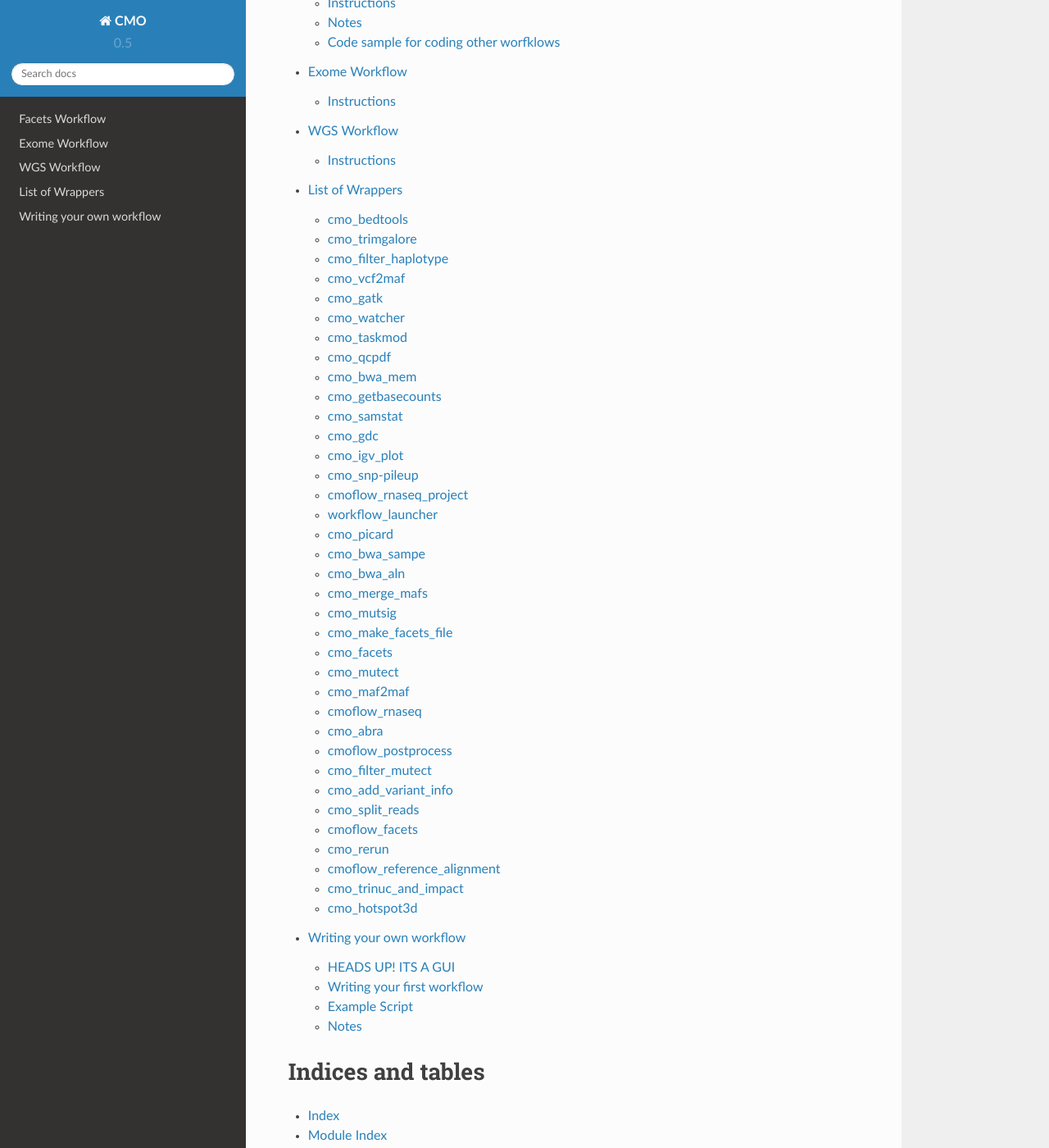
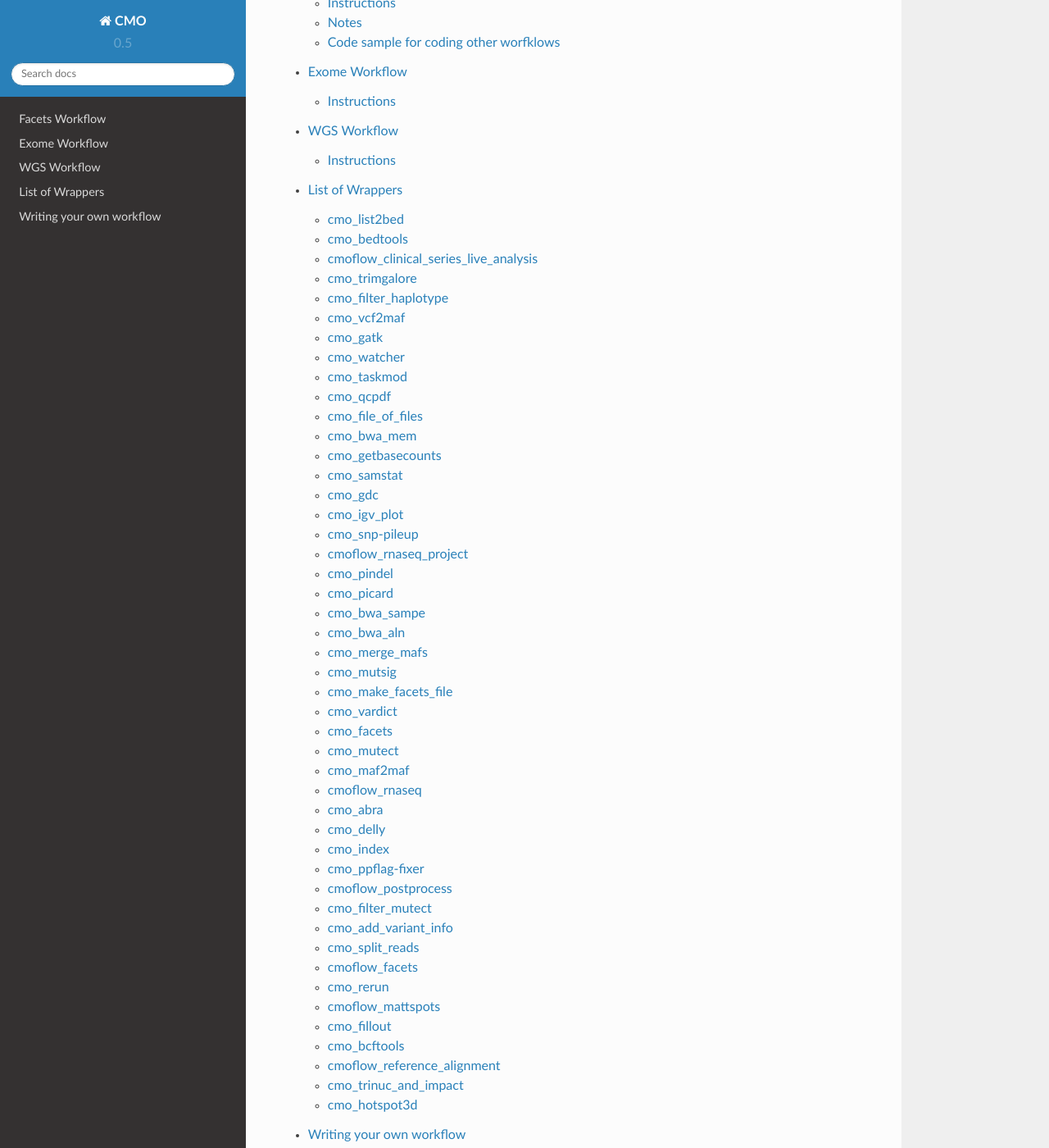
Before and after one commit to mskcc/cmo, a Sphinx documentation site: the page built from docs/source/index.rst, in a window 1280 px wide and 1400 px high, scrolled down 252 px. Shown: the whole window at 82% size. Built offline with Sphinx 7.4.7 and the Read the Docs theme 2.0.0, drawn with Linux system fonts in a browser that asks for light colours; pages that are not in the unit, such as notebooks, are missing from menus.

Commit message:
Update docs for new tools

```diff
--- /dev/null
+++ b/docs/source/cmo_bcftools.rst
@@ -0,0 +1,4 @@
+============
+cmo_bcftools
+============
+.. program-output:: cmo_bcftools -h
--- /dev/null
+++ b/docs/source/cmo_delly.rst
@@ -0,0 +1,4 @@
+=========
+cmo_delly
+=========
+.. program-output:: cmo_delly -h
--- /dev/null
+++ b/docs/source/cmo_file_of_files.rst
@@ -0,0 +1,4 @@
+=================
+cmo_file_of_files
+=================
+.. program-output:: cmo_file_of_files -h
--- /dev/null
+++ b/docs/source/cmo_fillout.rst
@@ -0,0 +1,4 @@
+===========
+cmo_fillout
+===========
+.. program-output:: cmo_fillout -h
--- /dev/null
+++ b/docs/source/cmo_index.rst
@@ -0,0 +1,4 @@
+=========
+cmo_index
+=========
+.. program-output:: cmo_index -h
--- /dev/null
+++ b/docs/source/cmo_list2bed.rst
@@ -0,0 +1,4 @@
+============
+cmo_list2bed
+============
+.. program-output:: cmo_list2bed -h
--- /dev/null
+++ b/docs/source/cmo_pindel.rst
@@ -0,0 +1,4 @@
+==========
+cmo_pindel
+==========
+.. program-output:: cmo_pindel -h
--- /dev/null
+++ b/docs/source/cmo_ppflag_fixer.rst
@@ -0,0 +1,4 @@
+================
+cmo_ppflag-fixer
+================
+.. program-output:: cmo_ppflag-fixer -h
--- /dev/null
+++ b/docs/source/cmo_vardict.rst
@@ -0,0 +1,4 @@
+===========
+cmo_vardict
+===========
+.. program-output:: cmo_vardict -h
--- /dev/null
+++ b/docs/source/cmoflow_clinical_series_live_analysis.rst
@@ -0,0 +1,4 @@
+=====================================
+cmoflow_clinical_series_live_analysis
+=====================================
+.. program-output:: cmoflow_clinical_series_live_analysis -h
--- /dev/null
+++ b/docs/source/cmoflow_mattspots.rst
@@ -0,0 +1,4 @@
+=================
+cmoflow_mattspots
+=================
+.. program-output:: cmoflow_mattspots -h
--- a/docs/source/wrapperlist.rst
+++ b/docs/source/wrapperlist.rst
@@ -5,7 +5,9 @@ List of wrappers
 .. toctree::
     :titlesonly:
 
+    cmo_list2bed
     cmo_bedtools
+    cmoflow_clinical_series_live_analysis
     cmo_trimgalore
     cmo_filter_haplotype
     cmo_vcf2maf
@@ -13,6 +15,7 @@ List of wrappers
     cmo_watcher
     cmo_taskmod
     cmo_qcpdf
+    cmo_file_of_files
     cmo_bwa_mem
     cmo_getbasecounts
     cmo_samstat
@@ -20,25 +23,31 @@ List of wrappers
     cmo_igv_plot
     cmo_snp_pileup
     cmoflow_rnaseq_project
-    workflow_launcher
+    cmo_pindel
     cmo_picard
     cmo_bwa_sampe
     cmo_bwa_aln
     cmo_merge_mafs
     cmo_mutsig
     cmo_make_facets_file
+    cmo_vardict
     cmo_facets
     cmo_mutect
     cmo_maf2maf
     cmoflow_rnaseq
     cmo_abra
-    cmo_maf2vcf
+    cmo_delly
+    cmo_index
+    cmo_ppflag_fixer
     cmoflow_postprocess
     cmo_filter_mutect
     cmo_add_variant_info
     cmo_split_reads
     cmoflow_facets
     cmo_rerun
+    cmoflow_mattspots
+    cmo_fillout
+    cmo_bcftools
     cmoflow_reference_alignment
     cmo_trinuc_and_impact
     cmo_hotspot3d
```
